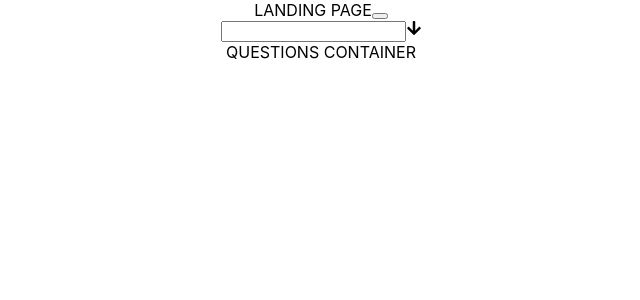
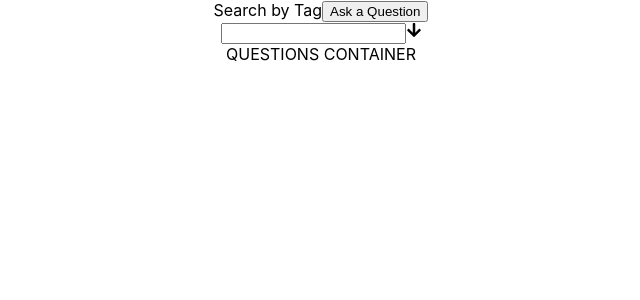
Before and after one commit to mental-health-org/mental-health-fe, a React (Create React App) app: page /#/ in a window 1280 px wide. Shown: the top 300 px of the page, without its empty margins (319-959 px from the left). Built offline with nearby package versions, Linux system fonts and the light colour scheme.

Commit message:
Add tag interface

```diff
--- a/src/containers/app/App.tsx
+++ b/src/containers/app/App.tsx
@@ -4,8 +4,13 @@ import { Route, Link, Switch } from "react-router-dom";
 import LandingPage from '../landingPage/LandingPage';
 import { useEffect, useState } from 'react';
 
+interface Tag {
+  id: number;
+  name: string;
+}
+
 function App() {
-  const [tags, setTags] = useState<string[]>(['tag1', 'tag2', 'tag3']);
+  const [tags, setTags] = useState<Tag[]>([{id: 1, name: 'tag1'}, {id:2, name: 'tag2'}, {id:3, name: 'tag3'}]);
 
   useEffect(() => {
     //fetch all tags
--- a/src/containers/landingPage/LandingPage.tsx
+++ b/src/containers/landingPage/LandingPage.tsx
@@ -1,16 +1,22 @@
 import TagSearchBar from '../../components/tagSearchBar/TagSearchBar';
 import QuestionsContainer from '../../containers/questionsContainer/QuestionsContainer'
 
+
+interface Tag {
+  id: number;
+  name: string;
+}
+
 interface LandingPageProps {
-  tags: string[]
+  tags: Tag[]
 }
 
 const LandingPage: React.FC<LandingPageProps> = (props) => {
   //will pass props of tags to searchbar
   return (
     <div className="LandingPage">
-      LANDING PAGE
-      <button></button>
+      Search by Tag
+      <button>Ask a Question</button>
       <TagSearchBar tags={props.tags}/>
       <QuestionsContainer />
     </div>
```
